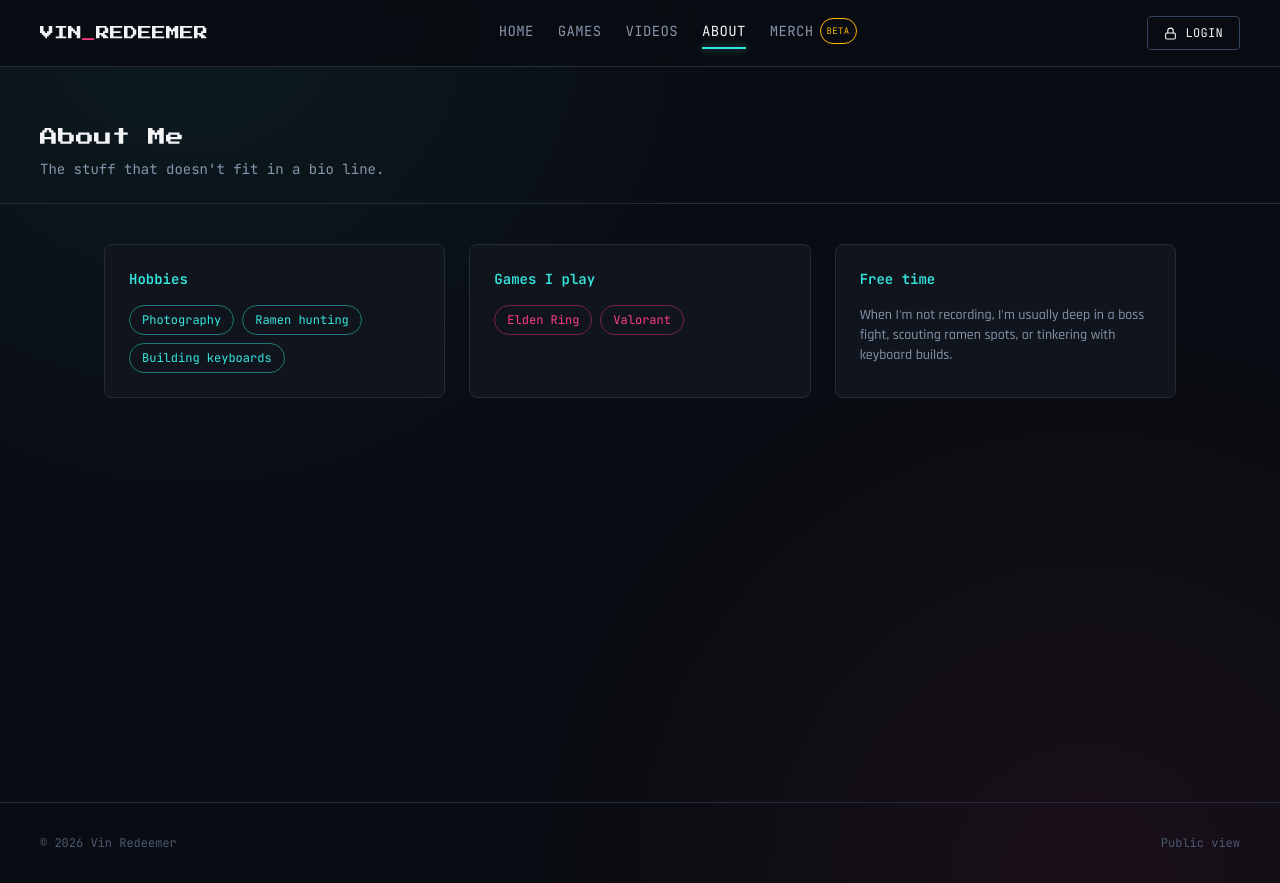
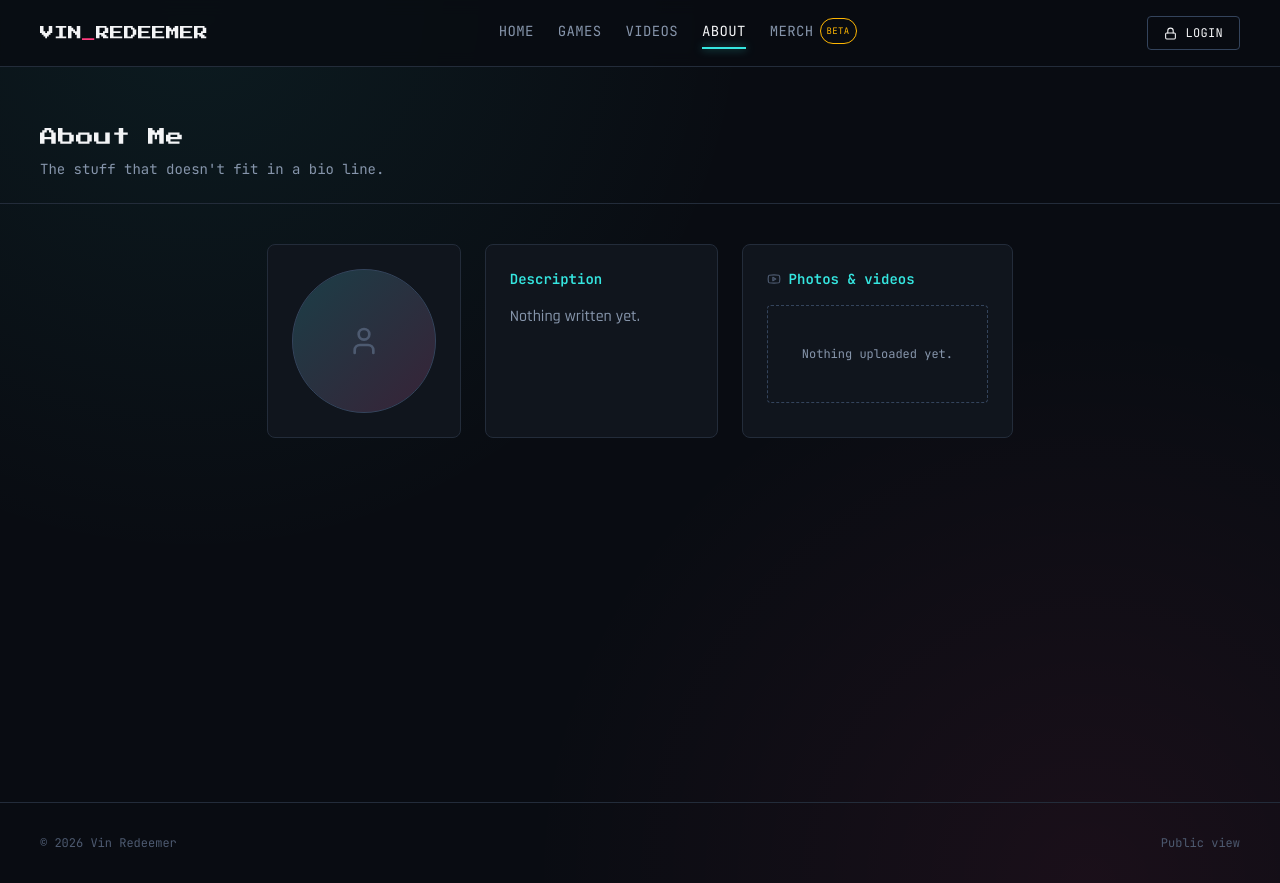
Before and after one commit to redeemer0211/vinredeemerweb, a React (Vite) app: page / in a window 1280 px wide. Both pictures are taken after a click on the button "ABOUT". Built offline with nearby package versions, Linux system fonts and the light colour scheme.

Commit message:
fixing the About Me

```diff
--- a/src/components/AboutMePage.jsx
+++ b/src/components/AboutMePage.jsx
@@ -1,5 +1,55 @@
-export default function AboutMePage({ aboutMe }) {
-  const { hobbies = [], games = [], freeTime = "" } = aboutMe || {};
+import { useState } from "react";
+import { User, Youtube } from "lucide-react";
+import Pagination from "./Pagination.jsx";
+import { safeImageSrc } from "../lib/sanitize.js";
+import { parseYouTubeId } from "../lib/youtube.js";
+import { useResponsiveValue } from "../lib/useViewport.js";
+
+function MediaTile({ item }) {
+  if (item.type === "video") {
+    const id = parseYouTubeId(item.url);
+    return (
+      <div className="rounded-lg overflow-hidden bg-panel border border-line">
+        <div className="relative aspect-video bg-black">
+          {id ? (
+            <iframe
+              className="absolute inset-0 w-full h-full"
+              src={`https://www.youtube-nocookie.com/embed/${id}`}
+              title={item.caption || "video"}
+              allow="accelerometer; autoplay; clipboard-write; encrypted-media; gyroscope; picture-in-picture"
+              allowFullScreen
+              loading="lazy"
+            />
+          ) : (
+            <div className="absolute inset-0 flex items-center justify-center font-mono text-xs text-txf">Couldn't read that link</div>
+          )}
+        </div>
+        {item.caption && <div className="px-3 py-2 font-mono text-[11px] text-txd border-t border-line">{item.caption}</div>}
+      </div>
+    );
+  }
+  const img = safeImageSrc(item.url);
+  return (
+    <div className="rounded-lg overflow-hidden bg-panel border border-line">
+      <div className="aspect-video bg-raised flex items-center justify-center">
+        {img ? (
+          <img src={img} alt={item.caption || "photo"} className="w-full h-full object-cover" onContextMenu={(e) => e.preventDefault()} />
+        ) : (
+          <span className="font-mono text-xs text-txf">NO IMAGE</span>
+        )}
+      </div>
+      {item.caption && <div className="px-3 py-2 font-mono text-[11px] text-txd border-t border-line">{item.caption}</div>}
+    </div>
+  );
+}
+
+export default function AboutMePage({ aboutMe, profileImage }) {
+  const { tags = [], description = "", media = [] } = aboutMe || {};
+  const cleanImage = safeImageSrc(profileImage);
+  const [page, setPage] = useState(1);
+  const PAGE_SIZE = useResponsiveValue({ mobile: 2, tablet: 3, desktop: 4 });
+  const totalPages = Math.max(1, Math.ceil(media.length / PAGE_SIZE));
+  const pageItems = media.slice((page - 1) * PAGE_SIZE, page * PAGE_SIZE);
 
   return (
     <>
@@ -9,38 +59,54 @@ export default function AboutMePage({ aboutMe }) {
       </header>
 
       <section className="px-5 sm:px-8 md:px-10 py-6 md:py-10 max-w-6xl mx-auto">
-        <div className="grid lg:grid-cols-3 gap-6 items-stretch">
-          <div className="rounded-lg p-6 bg-panel border border-line h-full">
-            <div className="font-mono font-semibold text-sm mb-4 text-cyan">Hobbies</div>
-            {hobbies.length === 0 ? (
-              <p className="font-mono text-xs text-txf">Nothing listed yet.</p>
-            ) : (
-              <div className="flex flex-wrap gap-2">
-                {hobbies.map((h) => (
-                  <span key={h} className="font-mono text-xs px-3 py-1.5 rounded-full border border-cyan-dim text-cyan">{h}</span>
+        <div className="grid lg:grid-cols-[minmax(0,1fr)_minmax(0,1.2fr)_minmax(0,1.4fr)] gap-6 items-start">
+          {/* Left — photo + tags */}
+          <div className="rounded-lg p-6 bg-panel border border-line">
+            <div className="w-32 sm:w-36 aspect-square rounded-full overflow-hidden bg-raised border border-lineb mx-auto">
+              {cleanImage ? (
+                <img src={cleanImage} alt="Vin Redeemer" className="w-full h-full object-cover" onContextMenu={(e) => e.preventDefault()} />
+              ) : (
+                <div className="w-full h-full flex items-center justify-center bg-gradient-to-br from-cyan-dim/30 to-mag-dim/30">
+                  <User size={32} className="text-txf" />
+                </div>
+              )}
+            </div>
+            {tags.length > 0 && (
+              <div className="flex flex-wrap justify-center gap-2 mt-5">
+                {tags.map((t) => (
+                  <span key={t} className="font-mono text-xs px-3 py-1.5 rounded-full border border-cyan-dim text-cyan">{t}</span>
                 ))}
               </div>
             )}
           </div>
 
+          {/* Middle — description */}
           <div className="rounded-lg p-6 bg-panel border border-line h-full">
-            <div className="font-mono font-semibold text-sm mb-4 text-cyan">Games I play</div>
-            {games.length === 0 ? (
-              <p className="font-mono text-xs text-txf">Nothing listed yet.</p>
-            ) : (
-              <div className="flex flex-wrap gap-2">
-                {games.map((g) => (
-                  <span key={g} className="font-mono text-xs px-3 py-1.5 rounded-full border border-mag-dim text-mag">{g}</span>
-                ))}
-              </div>
-            )}
+            <div className="font-mono font-semibold text-sm mb-4 text-cyan">Description</div>
+            <p className="text-sm sm:text-base text-txd whitespace-pre-wrap">
+              {description || "Nothing written yet."}
+            </p>
           </div>
 
+          {/* Right — media gallery */}
           <div className="rounded-lg p-6 bg-panel border border-line h-full">
-            <div className="font-mono font-semibold text-sm mb-4 text-cyan">Free time</div>
-            <p className="text-sm text-txd whitespace-pre-wrap">
-              {freeTime || "Nothing written yet."}
-            </p>
+            <div className="font-mono font-semibold text-sm mb-4 text-cyan flex items-center gap-2">
+              <Youtube size={14} className="text-txf" /> Photos & videos
+            </div>
+            {media.length === 0 ? (
+              <div className="text-center py-10 rounded border border-dashed border-lineb text-txd font-mono text-xs">
+                Nothing uploaded yet.
+              </div>
+            ) : (
+              <>
+                <div className="grid sm:grid-cols-2 gap-4">
+                  {pageItems.map((item) => (
+                    <MediaTile key={item.id} item={item} />
+                  ))}
+                </div>
+                <Pagination page={page} totalPages={totalPages} onChange={setPage} />
+              </>
+            )}
           </div>
         </div>
       </section>
```
